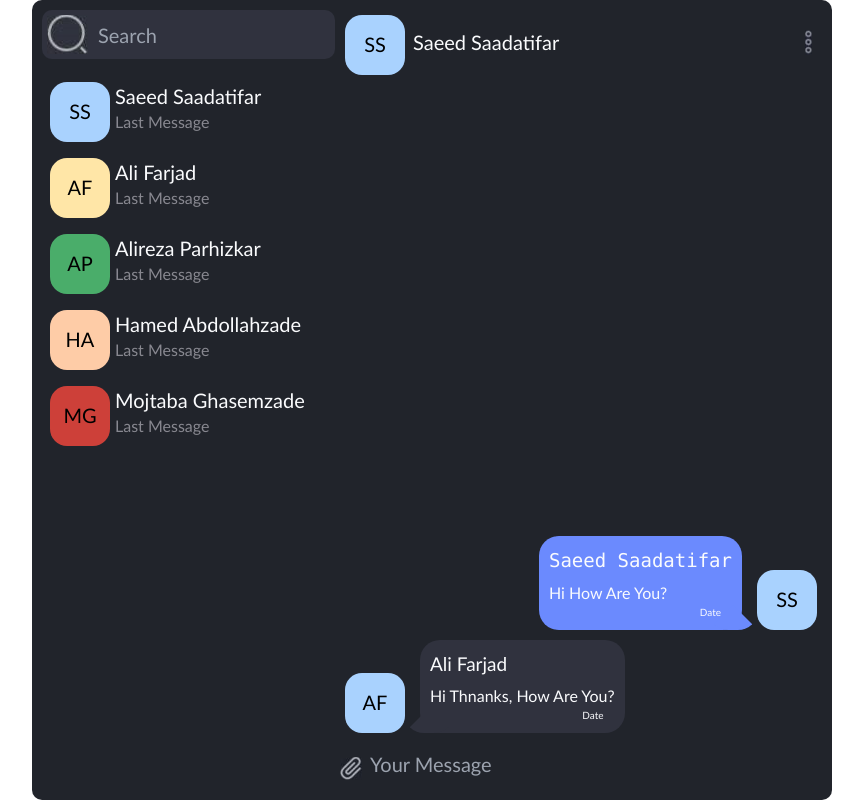
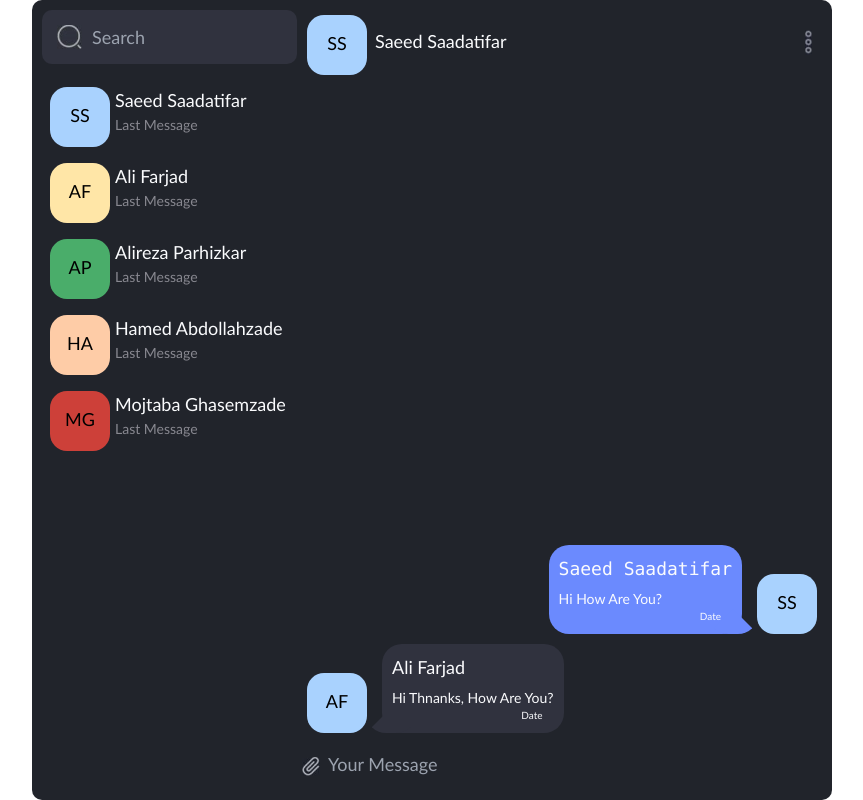
Before and after one commit to alireza363/FarawinChatS3UI, a website: page Saeed Saadatifar/TailWind/index.html in a window 1280 px wide. Shown: the whole page, without its empty margins (208-1071 px from the left). Drawn offline with Linux system fonts and the light colour scheme.

Commit message:
Edit Font Sizes

```diff
--- a/Saeed Saadatifar/TailWind/index.html
+++ b/Saeed Saadatifar/TailWind/index.html
@@ -32,15 +32,15 @@
         <!-- #region sideBar for Search and Contacts -->
         <div id="sideBar" class="flex flex-col">
           <!-- #region SearchBar -->
-          <div class="flex rounded-[10px] bg-[#30323E] w-full p-[5px]">
-            <div class="hover:cursor-pointer">
-              <img src="Screenshot 2023-07-17 121255.png" alt="searchIcon" />
+          <div class="flex rounded-[10px] bg-[#30323E] w-fit p-[15px] box-border">
+            <div class="hover:cursor-pointer w-[25px]">
+              <img src="Screenshot 2023-07-17 121255.png" alt="searchIcon"/>
             </div>
             <div class="ml-[10px]">
               <input
                 type="text"
                 placeholder="Search"
-                class="bg-[#30323E] text-xl grow h-full border-none focus:outline-none"
+                class="bg-[#30323E] text-[18px] grow h-full border-none focus:outline-none w-[190px]"
               />
             </div>
           </div>
@@ -53,14 +53,14 @@
                 class="flex p-[8px] hover:cursor-pointer hover:bg-[#2F313D] rounded-[28px]"
               >
                 <div
-                  class="bg-[#A9D2FE] rounded-[17px] w-[60px] h-[60px] align- text-center pt-[15px] text-xl text-black"
+                  class="bg-[#A9D2FE] rounded-[17px] w-[60px] h-[60px] align- text-center pt-[15px] text-[18px] text-black"
                 >
                   SS
                 </div>
                 <div class="grow ml-[5px]">
                   <div class="hidden"></div>
-                  <div class="align-middle text-xl">Saeed Saadatifar</div>
-                  <div class="text-[#888890]">Last&#160;Message</div>
+                  <div class="align-middle text-[18px]">Saeed Saadatifar</div>
+                  <div class="text-[#888890] text-[14px]">Last&#160;Message</div>
                 </div>
               </div>
             </div>
@@ -71,14 +71,14 @@
                 class="flex p-[8px] hover:cursor-pointer hover:bg-[#2F313D] rounded-[28px]"
               >
                 <div
-                  class="bg-[#FFE6A7] rounded-[17px] w-[60px] h-[60px] align- text-center pt-[15px] text-xl text-black"
+                  class="bg-[#FFE6A7] rounded-[17px] w-[60px] h-[60px] align- text-center pt-[15px] text-[18px] text-black"
                 >
                   AF
                 </div>
                 <div class="grow ml-[5px]">
                   <div class="hidden"></div>
-                  <div class="align-middle text-xl">Ali Farjad</div>
-                  <div class="text-[#888890]">Last&#160;Message</div>
+                  <div class="align-middle text-[18px]">Ali Farjad</div>
+                  <div class="text-[#888890] text-[14px]">Last&#160;Message</div>
                 </div>
               </div>
             </div>
@@ -89,14 +89,14 @@
                 class="flex p-[8px] hover:cursor-pointer hover:bg-[#2F313D] rounded-[28px]"
               >
                 <div
-                  class="bg-[#4AAD6A] rounded-[17px] w-[60px] h-[60px] align- text-center pt-[15px] text-xl text-black"
+                  class="bg-[#4AAD6A] rounded-[17px] w-[60px] h-[60px] align- text-center pt-[15px] text-[18px] text-black"
                 >
                   AP
                 </div>
                 <div class="grow ml-[5px]">
                   <div class="hidden"></div>
-                  <div class="align-middle text-xl">Alireza Parhizkar</div>
-                  <div class="text-[#888890]">Last&#160;Message</div>
+                  <div class="align-middle text-[18px]">Alireza Parhizkar</div>
+                  <div class="text-[#888890] text-[14px]">Last&#160;Message</div>
                 </div>
               </div>
             </div>
@@ -107,14 +107,14 @@
                 class="flex p-[8px] hover:cursor-pointer hover:bg-[#2F313D] rounded-[28px]"
               >
                 <div
-                  class="bg-[#FECCA7] rounded-[17px] w-[60px] h-[60px] align- text-center pt-[15px] text-xl text-black"
+                  class="bg-[#FECCA7] rounded-[17px] w-[60px] h-[60px] align- text-center pt-[15px] text-[18px] text-black"
                 >
                   HA
                 </div>
                 <div class="grow ml-[5px]">
                   <div class="hidden"></div>
-                  <div class="align-middle text-xl">Hamed Abdollahzade</div>
-                  <div class="text-[#888890]">Last&#160;Message</div>
+                  <div class="align-middle text-[18px]">Hamed Abdollahzade</div>
+                  <div class="text-[#888890] text-[14px]">Last&#160;Message</div>
                 </div>
               </div>
             </div>
@@ -125,14 +125,14 @@
                 class="flex p-[8px] hover:cursor-pointer hover:bg-[#2F313D] rounded-[28px]"
               >
                 <div
-                  class="bg-[#CD4039] rounded-[17px] w-[60px] h-[60px] align- text-center pt-[15px] text-xl text-black"
+                  class="bg-[#CD4039] rounded-[17px] w-[60px] h-[60px] align- text-center pt-[15px] text-[18px] text-black"
                 >
                   MG
                 </div>
                 <div class="grow ml-[5px]">
                   <div class="hidden"></div>
-                  <div class="align-middle text-xl">Mojtaba Ghasemzade</div>
-                  <div class="text-[#888890]">Last&#160;Message</div>
+                  <div class="align-middle text-[18px]">Mojtaba Ghasemzade</div>
+                  <div class="text-[#888890] text-[14px]">Last&#160;Message</div>
                 </div>
               </div>
             </div>
@@ -151,13 +151,13 @@
             >
               <div
                 id="avatarHeaderContact"
-                class="bg-[#A9D2FE] rounded-[17px] w-[60px] h-[60px] align- text-center pt-[15px] text-xl text-black"
+                class="bg-[#A9D2FE] rounded-[17px] w-[60px] h-[60px] align- text-center pt-[15px] text-[18px] text-black"
               >
                 SS
               </div>
               <div
                 id="nameHeaderContact"
-                class="align-middle text-xl ml-[8px] pt-[13px]"
+                class="align-middle text-[18px] ml-[8px] pt-[13px]"
               >
                 Saeed Saadatifar
               </div>
@@ -177,11 +177,11 @@
             >
               <div class="flex self-end w-3/4 justify-end m-[5px]">
                 <div class="bg-[#6B8AFE] p-2.5 rounded-[20px] relative">
-                  <div class="text-[19px] font-mono mb-[6px]">
+                  <div class="text-[18px] font-mono mb-[6px]">
                     Saeed Saadatifar
                   </div>
                   <div
-                    class="before:absolute before:border-[#6B8AFE] before:border-[25px] before:right-[-16px] before:bottom-[0px] before:border-r-transparent before:border-l-transparent before:border-t-transparent before:rounded-[40%] grow text-[16px]"
+                    class="before:absolute before:border-[#6B8AFE] before:border-[25px] before:right-[-16px] before:bottom-[0px] before:border-r-transparent before:border-l-transparent before:border-t-transparent before:rounded-[40%] grow text-[14px]"
                   >
                     Hi How Are You?
                   </div>
@@ -190,23 +190,23 @@
                   </div>
                 </div>
                 <div
-                  class="bg-[#A9D2FE] hover:cursor-default self-end ml-[15px] rounded-[17px] w-[60px] h-[60px] text-center shrink-0 pt-[15px] text-xl text-black"
+                  class="bg-[#A9D2FE] hover:cursor-default self-end ml-[15px] rounded-[17px] w-[60px] h-[60px] text-center shrink-0 pt-[15px] text-[18px] text-black"
                 >
                   SS
                 </div>
               </div>
               <div lastMessage="1" class="flex w-3/4 m-[5px]">
                 <div
-                  class="bg-[#A9D2FE] shrink-0 self-end hover:cursor-default mr-[15px] rounded-[17px] w-[60px] h-[60px] text-center pt-[15px] text-xl text-black"
+                  class="bg-[#A9D2FE] shrink-0 self-end hover:cursor-default mr-[15px] rounded-[17px] w-[60px] h-[60px] text-center pt-[15px] text-[18px] text-black"
                 >
                   AF
                 </div>
                 <div
                   class="bg-[#30323E] self-end p-2.5 rounded-[20px] relative"
                 >
-                  <div class="text-[19px] mb-[6px]">Ali Farjad</div>
+                  <div class="text-[18px] mb-[6px]">Ali Farjad</div>
                   <div
-                    class="before:absolute before:border-[#30323E] before:border-[25px] before:left-[-16px] before:bottom-[0px] before:border-r-transparent before:border-l-transparent before:border-t-transparent before:rounded-[40%] grow text-[16px]"
+                    class="before:absolute before:border-[#30323E] before:border-[25px] before:left-[-16px] before:bottom-[0px] before:border-r-transparent before:border-l-transparent before:border-t-transparent before:rounded-[40%] grow text-[14px]"
                   >
                     Hi Thnanks, How Are You?
                   </div>
@@ -220,7 +220,7 @@
           <!-- #region TypeBar -->
           <div class="w-full h-[60px] flex">
             <div
-              class="mt-[19px] mr-[3px] w-[22px] text-2xl h-fit rounded-[15px] hover:cursor-pointer hover:bg-[#2F313D]"
+              class="mt-[19px] mr-[3px] w-[18px] h-fit rounded-[15px] hover:cursor-pointer hover:bg-[#2F313D]"
             >
               <img src="Screenshot 2023-07-17 191127.png" alt="" />
             </div>
@@ -229,18 +229,18 @@
               id="inputTypeMessage"
               type="text"
               placeholder="Your Message"
-              class="text-xl grow h-[52px] ml-[5px] bg-[#21242B] border-none focus:outline-none text-[#FAFBFD]"
+              class="text-[18px] grow h-[52px] ml-[5px] bg-[#21242B] border-none focus:outline-none text-[#FAFBFD]"
             />
             <!-- #endregion -->
             <!-- #region SendIcon -->
             <svg
               id="sendMessageIcon"
-              width="37"
-              height="70"
+              width="30"
+              height="30"
               viewBox="0 0 48 48"
               fill="none"
               xmlns="http://www.w3.org/2000/svg"
-              class="hidden rotate-[45deg] hover:cursor-pointer hover:fill-[#2F313D]"
+              class="hidden rotate-[45deg] self-center hover:cursor-pointer hover:fill-[#2F313D]"
             >
               <path d="M48 0H0V48H48V0Z" fill="none" fill-opacity="0" />
               <path
```
